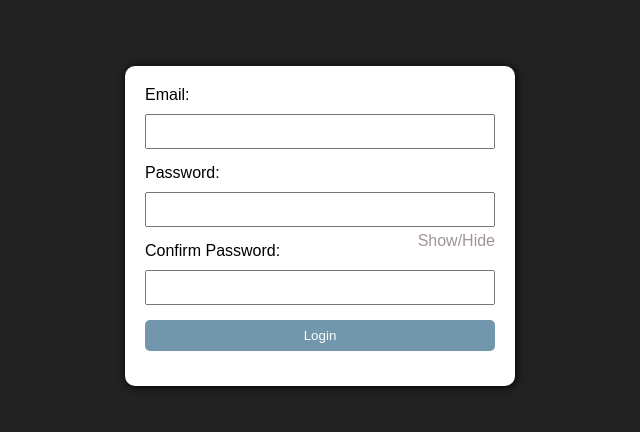
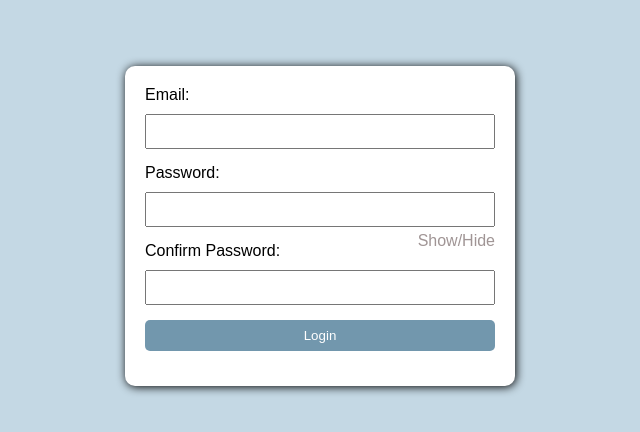
Before and after one commit to liuzzi-dev/validacion-login-curso-javascript-dom-digitalhouse, a plain HTML site: page index.html in a window 1280 px wide. Shown: the part 174-606 px from the top of the page, without its empty margins (320-960 px from the left). Drawn offline with Linux system fonts and the light colour scheme.

Commit message:
Cambio de titulo y color de fondo

```diff
--- a/index.html
+++ b/index.html
@@ -4,7 +4,7 @@
     <meta charset="UTF-8">
     <meta name="viewport" content="width=device-width, initial-scale=1.0">
     <link rel="shortcut icon" href="favicon.ico" type="image/x-icon">
-    <title>Login Proyect</title>
+    <title>Login Project</title>
     <link rel="stylesheet" href="style.css">
 </head>
 <body>
--- a/style.css
+++ b/style.css
@@ -6,7 +6,6 @@
 body {
     font-family: Arial, Helvetica, sans-serif;
     background-color: #c4d8e4;
-    background-color: #222; /*Eliminar al finalizar desarrollo*/
     display: flex;
     justify-content: center;
     align-items: center;
```
